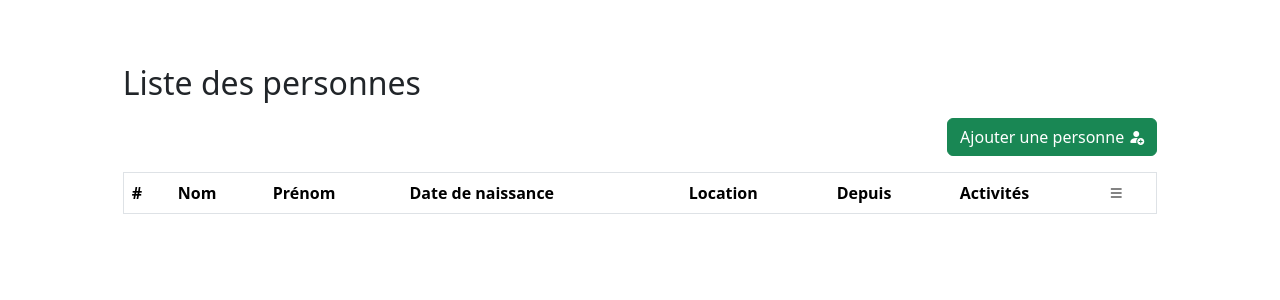
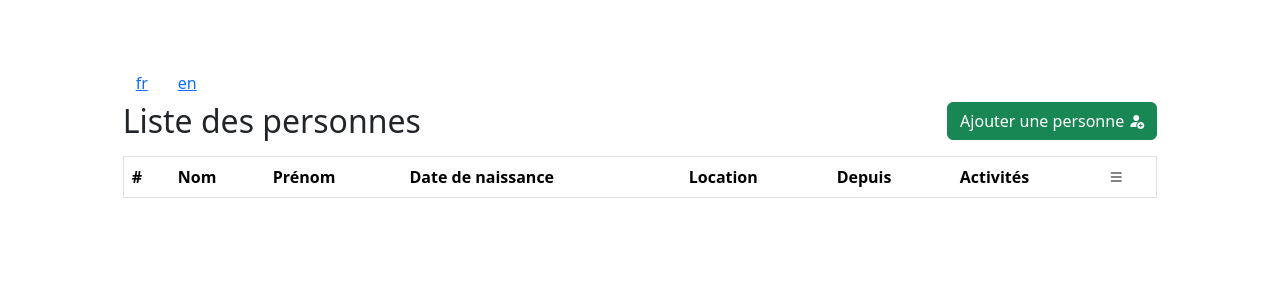
Before and after one commit to ETIENNE-CLR/Multi-Langue-Slim, a PHP site: template src/views/read.php in a window 1280 px wide. Shown: the top 300 px of the page. Run offline with PHP 8.4, Linux system fonts and the light colour scheme; the template is opened without the code that fills it, so the values that code supplies are empty.

Commit message:
le client peut changer la langue 2 (maintenant ça se fait directement sur le site)

```diff
--- a/src/public/index.php
+++ b/src/public/index.php
@@ -18,6 +18,11 @@ require __DIR__ . '/../routes/web.php';
 
 // Multi-langues
 session_start();
+if (isset($_GET['lang'])) {
+    LanguageController::setLanguage($_GET['lang']);
+}
+
+// Définition de la langue
 $lg = LanguageController::getLanguage();
 $charset = 'UTF-8';
 $locale = "$lg.$charset";
--- a/src/views/read.php
+++ b/src/views/read.php
@@ -1,7 +1,16 @@
+<?php
+
+use Controllers\LanguageController;
+?>
 <main class="col-lg-10 mx-auto m-5 p-3">
-    <h1 class="h2 mb-3"><?= _("Liste des personnes") ?></h1>
 
-    <div class="d-grid gap-2 d-md-flex justify-content-md-end">
+    <div class="d-flex justify-content-start gap-1">
+        <a class="btn btn-link" href="?lang=fr">fr</a>
+        <a class="btn btn-link" href="?lang=en">en</a>
+    </div>
+
+    <div class="d-flex justify-content-between">
+        <h1 class="h2 mb-3"><?= _("Liste des personnes") ?></h1>
         <a href="/create" class="btn btn-success mb-3">
             <?= _("Ajouter une personne") ?>
             <i class="bi bi-person-fill-add"></i>
```
Also changed, not shown: src/controllers/LanguageController.php (+4 -5 lines).
